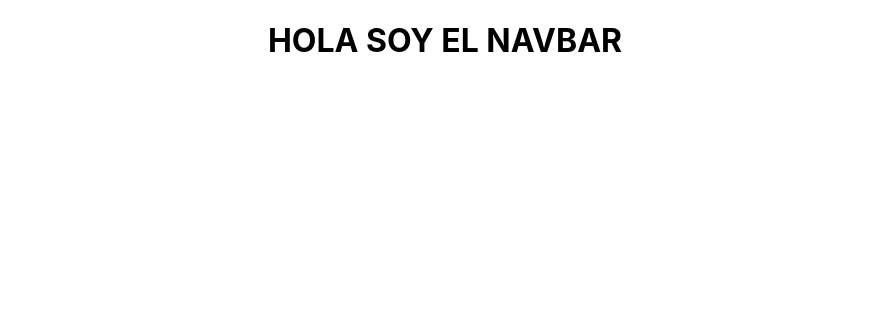
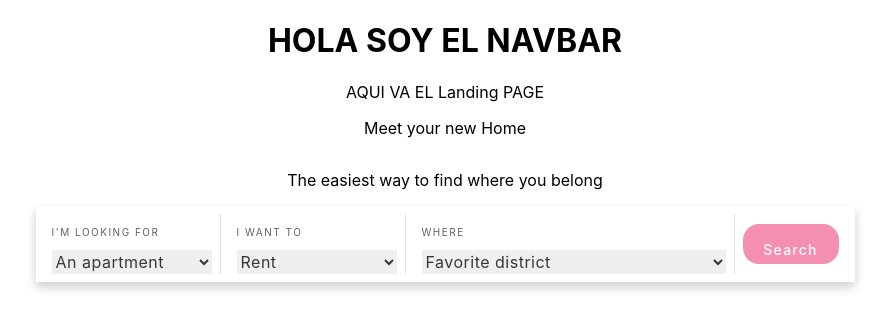
Before and after one commit to andresnb/react-get-that-home, a JavaScript app: page /landing in a window 1280 px wide. Shown: the top 330 px of the page, without its empty margins (195-1085 px from the left). Built offline with nearby package versions, Linux system fonts and the light colour scheme; the HTML template or start-up script is replaced by a standard one.

Commit message:
ADD: search bar in landing page (made by Anthony & Martha)

```diff
--- a/src/App.js
+++ b/src/App.js
@@ -1,5 +1,5 @@
 import Navbar from './components/Navbar';
-import SearchPage from './pages/search-page'
+import LandingPage from './pages/landing-page';
 import PropertyCard from './components/PropertyCard';
 import PropertyDetailPage from './pages/property-detail-page';
 import TeamMembers from './components/TeamMembers';
@@ -10,7 +10,7 @@ function App() {
     <div>
       <Navbar />
       {/* <PropertyCard /> */}
-      {/* <SearchPage /> */}
+      <LandingPage />
       {/* <PropertyDetailPage/> */}
 
     </div>
--- a/src/components/Navbar/navbar.js
+++ b/src/components/Navbar/navbar.js
@@ -1,4 +1,5 @@
 import styled from 'styled-components';
+import PropertyCard from '../PropertyCard';
 
 const Wrapper = styled.div`
   display: flex;
@@ -12,7 +13,7 @@ function Navbar(){
   return (
     <Wrapper>
       <h1>HOLA SOY EL NAVBAR</h1>
-
+      {/* <PropertyCard/> */}
     </Wrapper>
   )
 }
--- a/src/components/PropertyCard/propertyCard.js
+++ b/src/components/PropertyCard/propertyCard.js
@@ -4,7 +4,13 @@ function PropertyCard(){
   return (
     <div>
       <h2>TODO EL PROPERTY CARD</h2>
-      <FooterCard />
+      {/* <div>
+        <img
+        src={require("./")}
+        alt="team member picture"
+          style={{ height: "384px", width: "512px"}}
+        />
+      </div> */}
     </div>
   )
 }
--- /dev/null
+++ b/src/pages/landing-page.js
@@ -0,0 +1,154 @@
+import styled from 'styled-components';
+import TeamMembers from '../components/TeamMembers';
+// import { ReactComponent as LandingBackground } from "../assets/svg/landing-background.svg";
+
+const Wrapper = styled.div`
+  display: flex;
+  flex-direction: column;
+  justify-content: center;
+  align-items: center;
+`;
+
+const StyledForm = styled("form")`
+  display: flex;
+  flex-direction: row;
+  align-items: center;
+  padding: 8px 0px 8px 0px;
+  box-shadow: 0px 5px 10px rgba(0, 0, 0, 0.2);
+`;
+
+const SelectBox = styled.div`
+  display: flex;
+  flex-direction: column;
+  justify-content: left;
+  align-items: left;
+  padding: 0px 8px 0px 16px;
+  border-right: 1px solid #E1E2E1;
+`;
+
+const ButtonBox = styled.div`
+  display: flex;
+  flex-direction: column;
+  justify-content: center;
+  align-items: center;
+  padding: 10px 16px 10px 8px;
+`;
+
+const StyledButton = styled("button")`
+  width: 96px;
+  height: 40px;
+  border: none;
+  background: #F48FB1;
+  border-radius: 16px;
+  padding: 0px;
+`;
+
+const StyledSelectTitle = styled.p`
+  font-family: 'Inter';
+  font-weight: 400;
+  font-size: 10px;
+  line-height: 16px;
+  letter-spacing: 1.5px;
+  color: #616161;
+`;
+
+const ButtonText = styled.p`
+  font-family: 'Inter';
+  font-weight: 500;
+  font-size: 14px;
+  line-height: 24px;
+  letter-spacing: 1.25px;
+  color: #FFFFFF;
+`;
+
+function LandingPage() {
+
+  return (
+    <Wrapper>
+      <div>AQUI VA EL Landing PAGE</div>
+      {/* <LandingBackground/> */}
+      <p>Meet your new Home</p>
+      <p>The easiest way to find where you belong</p>
+
+      <StyledForm >
+
+        <SelectBox>
+          <StyledSelectTitle>I'M LOOKING FOR</StyledSelectTitle>
+          <select required name="relation"  style={{ border: "none", height: "24px", width: "160px", fontFamily: "Inter", fontSize: "16px",
+              lineHeight: "24px", letterSpacing: "0.5px", color: "#373737"}}>
+            <option value="Apartment">An apartment</option>
+            <option value="House">A house</option>
+          </select>
+        </SelectBox>
+
+        <SelectBox>
+          <StyledSelectTitle>I WANT TO</StyledSelectTitle>
+          <select required name="relation"  style={{ border: "none", height: "24px", width: "160px", fontFamily: "Inter", fontSize: "16px",
+              lineHeight: "24px", letterSpacing: "0.5px", color: "#373737"}}>
+            <option value="Rent">Rent</option>
+            <option value="Sale">Sale</option>
+          </select>
+        </SelectBox>
+
+        <SelectBox>
+          <StyledSelectTitle>WHERE</StyledSelectTitle>
+          <select required name="relation"  style={{ border: "none", height: "24px", width: "304px", fontFamily: "Inter", fontSize: "16px",
+              lineHeight: "24px", letterSpacing: "0.5px", color: "#373737"}}>
+            <option disabled selected hidden>Favorite district</option>
+            <option value="Family">Ancón</option>
+            <option value="Family">Ate</option>
+            <option value="Friends">Barranco</option>
+            <option value="Work">Breña</option>
+            <option value="Acquaintance">Carabayllo</option>
+            <option value="Acquaintance">Cercado de Lima</option>
+            <option value="Acquaintance">Chorrillos</option>
+            <option value="Family">Cieneguilla</option>
+            <option value="Friends">Comas</option>
+            <option value="Work">El agustino</option>
+            <option value="Acquaintance">Independencia</option>
+            <option value="Acquaintance">La molina</option>
+            <option value="Acquaintance">La victoria</option>
+            <option value="Family">Lince</option>
+            <option value="Friends">Los olivos</option>
+            <option value="Work">Lurigancho</option>
+            <option value="Acquaintance">Lurín</option>
+            <option value="Acquaintance">Magdalena del mar</option>
+            <option value="Acquaintance">Miraflores</option>
+            <option value="Family">Pachacámac</option>
+            <option value="Family">Pucusana</option>
+            <option value="Friends">Pueblo libre</option>
+            <option value="Work">Puente piedra</option>
+            <option value="Acquaintance">Punta hermosa</option>
+            <option value="Acquaintance">Punta negra</option>
+            <option value="Acquaintance">Rímac</option>
+            <option value="Family">San bartolo</option>
+            <option value="Friends">San borja</option>
+            <option value="Work">San isidro</option>
+            <option value="Family">San Juan de Lurigancho</option>
+            <option value="Family">San Juan de Miraflores</option>
+            <option value="Friends">San Luis</option>
+            <option value="Work">San Martin de Porres</option>
+            <option value="Acquaintance">San Miguel</option>
+            <option value="Acquaintance">Santa Anita</option>
+            <option value="Acquaintance">Santa María del Mar</option>
+            <option value="Family">Santa Rosa</option>
+            <option value="Friends">Santiago de Surco</option>
+            <option value="Work">Surquillo</option>
+            <option value="Acquaintance">Villa el Salvador</option>
+            <option value="Acquaintance">Villa Maria del Triunfo</option>
+          </select>
+        </SelectBox>
+
+        <ButtonBox>
+          <StyledButton type="submit">
+            <ButtonText> Search </ButtonText>
+          </StyledButton>
+        </ButtonBox>
+      </StyledForm>
+
+      {/* <TeamMembers/> */}
+    </Wrapper>
+  )
+}
+
+export default LandingPage
--- a/src/pages/search-page.js
+++ /dev/null
@@ -1,21 +0,0 @@
-import styled from 'styled-components';
-import TeamMembers from '../components/TeamMembers';
-
-const Wrapper = styled.div`
-  display: flex;
-  flex-direction: column;
-  justify-content: center;
-  align-items: center;
-`;
-
-function SearchPage() {
-
-  return (
-    <Wrapper>
-      <div>AQUI VA EL SEARCH BAR</div>
-      <TeamMembers/>
-    </Wrapper>
-  )
-}
-
-export default SearchPage
```
Also changed, not shown: src/assets/images/rental-image-example.png (added), src/assets/svg/landing-background.svg (added).
